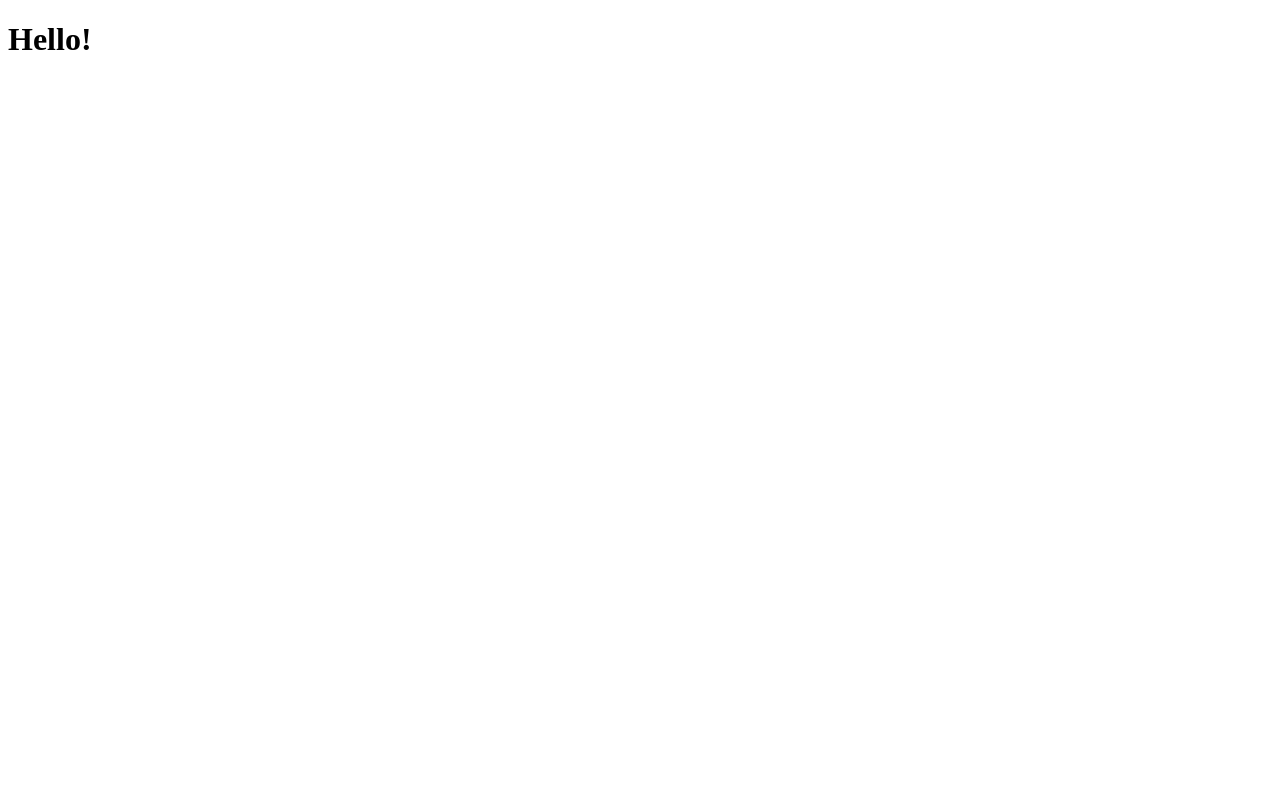
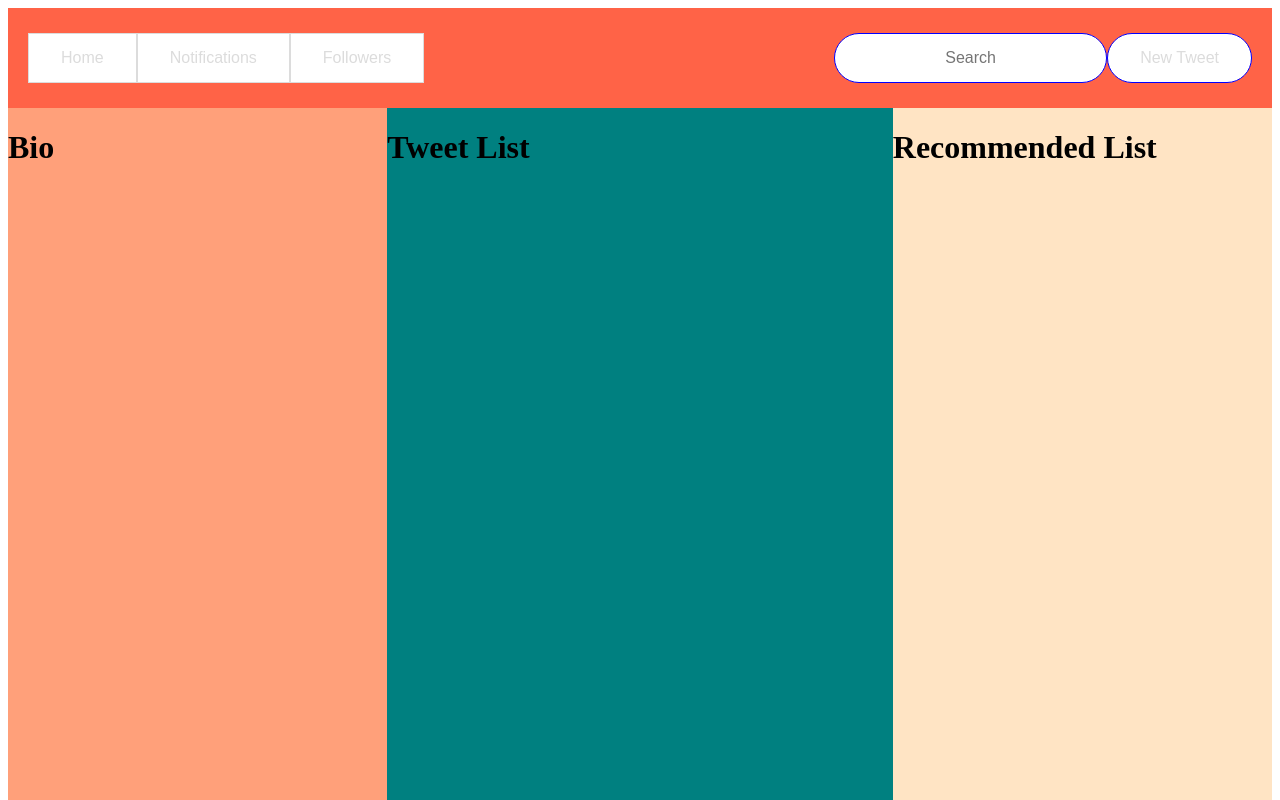
Before and after one commit to ben-kirby/React-Twitter-Clone, a React app: page / in a window 1280 px wide. Shown: the top 800 px of the page. Built offline with nearby package versions, Linux system fonts and the light colour scheme.

Commit message:
Styling on the navbar and child components

```diff
--- a/src/components/App.jsx
+++ b/src/components/App.jsx
@@ -1,12 +1,26 @@
 import React from 'react';
 import Bio from './Bio';
+import NavBar from './NavBar';
+import TweetList from './TweetList';
+import RecommendedList from './RecommendedList';
 
-function App(){
+function App(props){
+  const bodyStyle = {
+    display: 'flex',
+    backgroundColor: 'bisque'
+  }
   return (
     <div>
-      <h1>Hello!</h1>
+      <div>
+        <NavBar/>
+      </div>
+      <div style={bodyStyle}>
+        <Bio/>
+        <TweetList/>
+        <RecommendedList/>
+      </div>
     </div>
-  );
-}
+    );
+  }
 
 export default App;
--- a/src/components/Bio.jsx
+++ b/src/components/Bio.jsx
@@ -0,0 +1,17 @@
+import React from 'react';
+
+function Bio(props){
+  const bioStyles = {
+    display: 'flex',
+    flexDirection: 'column',
+    backgroundColor: 'LightSalmon',
+    width: '30%'
+  }
+  return (
+    <div style={bioStyles}>
+      <h1>Bio</h1>
+    </div>
+  );
+}
+
+export default Bio;
--- a/src/components/NavBar.jsx
+++ b/src/components/NavBar.jsx
@@ -0,0 +1,36 @@
+import React from 'react';
+import NavList from './NavList';
+import Search from './Search';
+import NewTweet from './NewTweet';
+
+function NavBar(props){
+  const navbarStyles ={
+    display: 'flex',
+    border: '1 solid black',
+    // paddingTop: '50px',
+    backgroundColor: 'tomato',
+    justifyContent: 'space-between',
+    alignItems: 'center',
+    height: '100px'
+
+  };
+
+  const rightStyles = {
+    display: 'flex',
+    justifyContent: 'flex-end',
+    paddingRight: '20px'
+  }
+
+  return (
+    <div style={navbarStyles}>
+      <NavList/>
+        <div style={rightStyles}>
+          <Search/>
+          <NewTweet/>
+        </div>
+
+    </div>
+  );
+}
+
+export default NavBar;
--- a/src/components/NavList.jsx
+++ b/src/components/NavList.jsx
@@ -0,0 +1,29 @@
+import React from 'react';
+
+function NavList(props){
+  const buttonListStyles ={
+    marginLeft: '20px',
+    // alignContent: 'center'
+  }
+
+  const buttonStyles ={
+    border: 'none',
+    color: '#DCDCDC',
+    padding: '15px 32px',
+    textAlign: 'center',
+    textDecoration: 'none',
+    display: 'inline-block',
+    border: '1px solid #DCDCDC',
+    fontSize: '16px',
+    backgroundColor: 'white'
+  }
+  return(
+    <div style={buttonListStyles}>
+      <button style={buttonStyles}>Home</button>
+      <button style={buttonStyles}>Notifications</button>
+      <button style={buttonStyles}>Followers</button>
+    </div>
+  );
+}
+
+export default NavList;
--- a/src/components/NewTweet.jsx
+++ b/src/components/NewTweet.jsx
@@ -0,0 +1,22 @@
+import React from 'react';
+
+function NewTweet(props){
+  const buttonStyles ={
+    border: '1px solid blue',
+    color: '#DCDCDC',
+    padding: '15px 32px',
+    textAlign: 'center',
+    textDecoration: 'none',
+    display: 'inline-block',
+    fontSize: '16px',
+    backgroundColor: 'white',
+    borderRadius: '25rem'
+  }
+  return(
+    <div>
+      <button style={buttonStyles}>New Tweet</button>
+    </div>
+  );
+}
+
+export default NewTweet;
--- a/src/components/RecommendedList.jsx
+++ b/src/components/RecommendedList.jsx
@@ -0,0 +1,17 @@
+import React from 'react';
+
+function RecommendedList(props){
+  const recommendedListStyles = {
+    display: 'flex',
+    backgroundColor: 'bisque',
+    height: '1000px',
+    width: '30%'
+  }
+  return(
+    <div style={recommendedListStyles}>
+      <h1>Recommended List</h1>
+    </div>
+  );
+}
+
+export default RecommendedList;
--- a/src/components/Search.jsx
+++ b/src/components/Search.jsx
@@ -0,0 +1,22 @@
+import React from 'react';
+
+function Search(props){
+  const searchStyles = {
+    border: '1px solid blue',
+    color: '#DCDCDC',
+    padding: '15px 32px',
+    textAlign: 'center',
+    textDecoration: 'none',
+    display: 'inline-block',
+    fontSize: '16px',
+    backgroundColor: 'white',
+    borderRadius: '25rem'
+  }
+  return(
+    <div>
+      <input style={searchStyles} placeholder='Search'></input>
+    </div>
+  );
+}
+
+export default Search;
--- a/src/components/TweetList.jsx
+++ b/src/components/TweetList.jsx
@@ -0,0 +1,16 @@
+import React from 'react';
+
+function TweetList(props){
+  const tweetListStyles = {
+    display: 'flex',
+    backgroundColor: 'teal',
+    width: '40%'
+  }
+  return(
+    <div style={tweetListStyles}>
+      <h1>Tweet List</h1>
+    </div>
+  );
+}
+
+export default TweetList;
```
